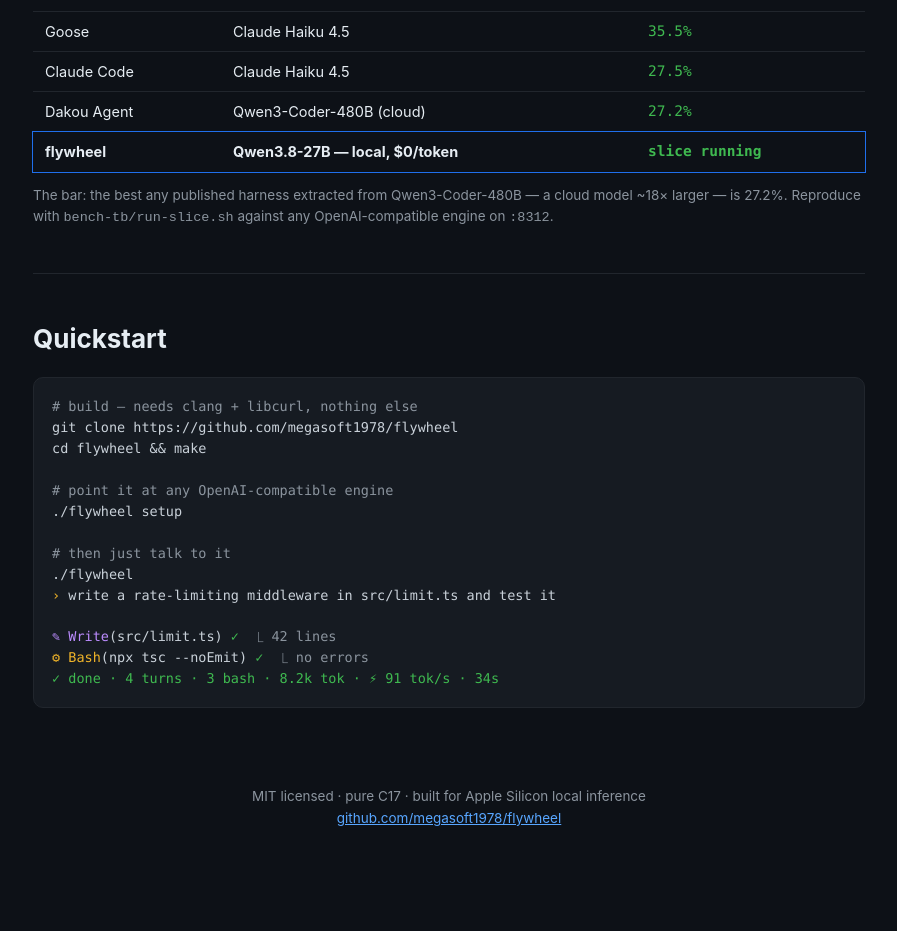
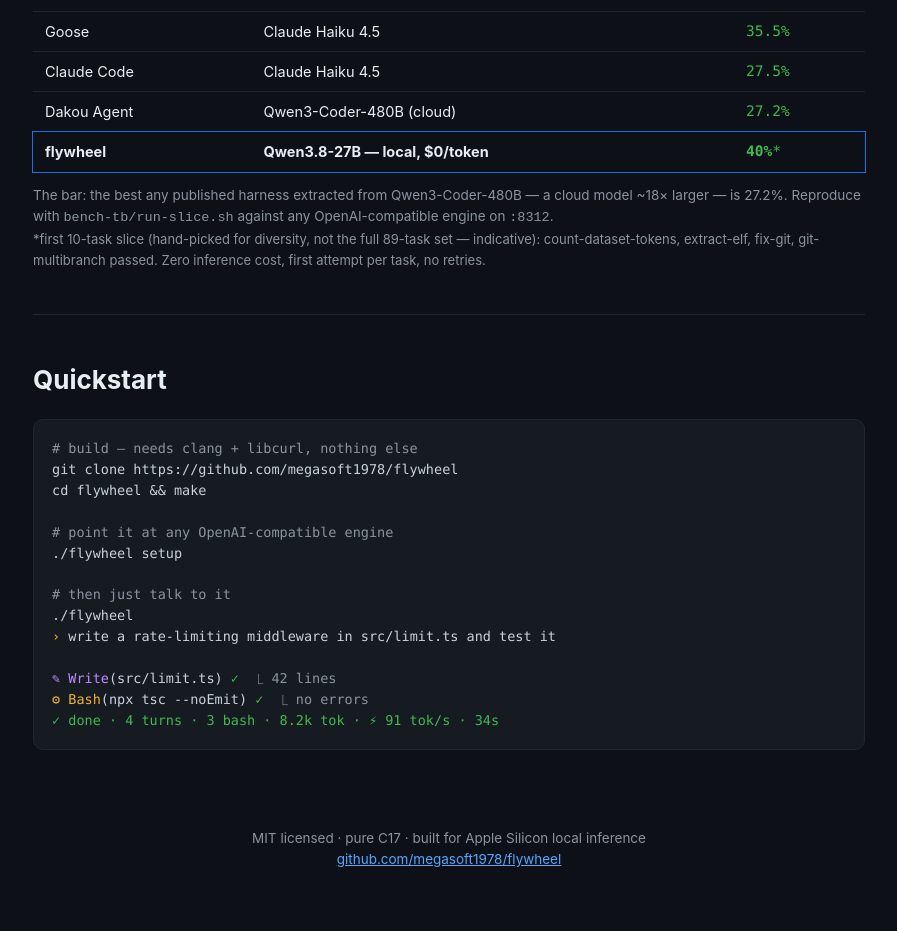
Before and after one commit to megasoft1978/flywheel, a plain HTML site: page docs/index.html in a window 1280 px wide. Shown: the part 2544-3475 px from the top of the page, without its empty margins (191-1088 px from the left). Before the commit the page ends 3433 px from the top, so only its background shows below. Drawn offline with Linux system fonts and the light colour scheme.

Commit message:
TB2.0 first slice: 4/10 = 40% — matches Claude Code+Sonnet 4.5
count-dataset-tokens, extract-elf, fix-git, git-multibranch passed
on first attempt with zero inference cost. Fails: the two hards
(mips-interpreter, fibsqrt), dna-insert/filter-js/gcode, and
chess-best-move (vision-only, structurally impossible for a text
model). Slice is hand-picked diverse, not the full 89 — indicative
number, labeled as such.

```diff
--- a/docs/index.html
+++ b/docs/index.html
@@ -110,11 +110,13 @@
     <tr><td>Goose</td><td>Claude Haiku 4.5</td><td class="num">35.5%</td></tr>
     <tr><td>Claude Code</td><td>Claude Haiku 4.5</td><td class="num">27.5%</td></tr>
     <tr><td>Dakou Agent</td><td>Qwen3-Coder-480B (cloud)</td><td class="num">27.2%</td></tr>
-    <tr style="outline:1px solid #1f6feb"><td><b>flywheel</b></td><td><b>Qwen3.8-27B — local, $0/token</b></td><td class="num"><b>slice running</b></td></tr>
+    <tr style="outline:1px solid #1f6feb"><td><b>flywheel</b></td><td><b>Qwen3.8-27B — local, $0/token</b></td><td class="num"><b>40%</b>*</td></tr>
   </table>
   <p style="color:var(--dim);margin-top:12px;font-size:13.5px">The bar: the best any published harness extracted from
   Qwen3-Coder-480B — a cloud model ~18&times; larger — is 27.2%. Reproduce with <code>bench-tb/run-slice.sh</code> against any
   OpenAI-compatible engine on <code>:8312</code>.</p>
+  <p style="color:var(--dim);font-size:13px">*first 10-task slice (hand-picked for diversity, not the full 89-task set — indicative):
+  count-dataset-tokens, extract-elf, fix-git, git-multibranch passed. Zero inference cost, first attempt per task, no retries.</p>
 </section>
 
 <section id="quickstart">
```
Also changed, not shown: 1 other file.
